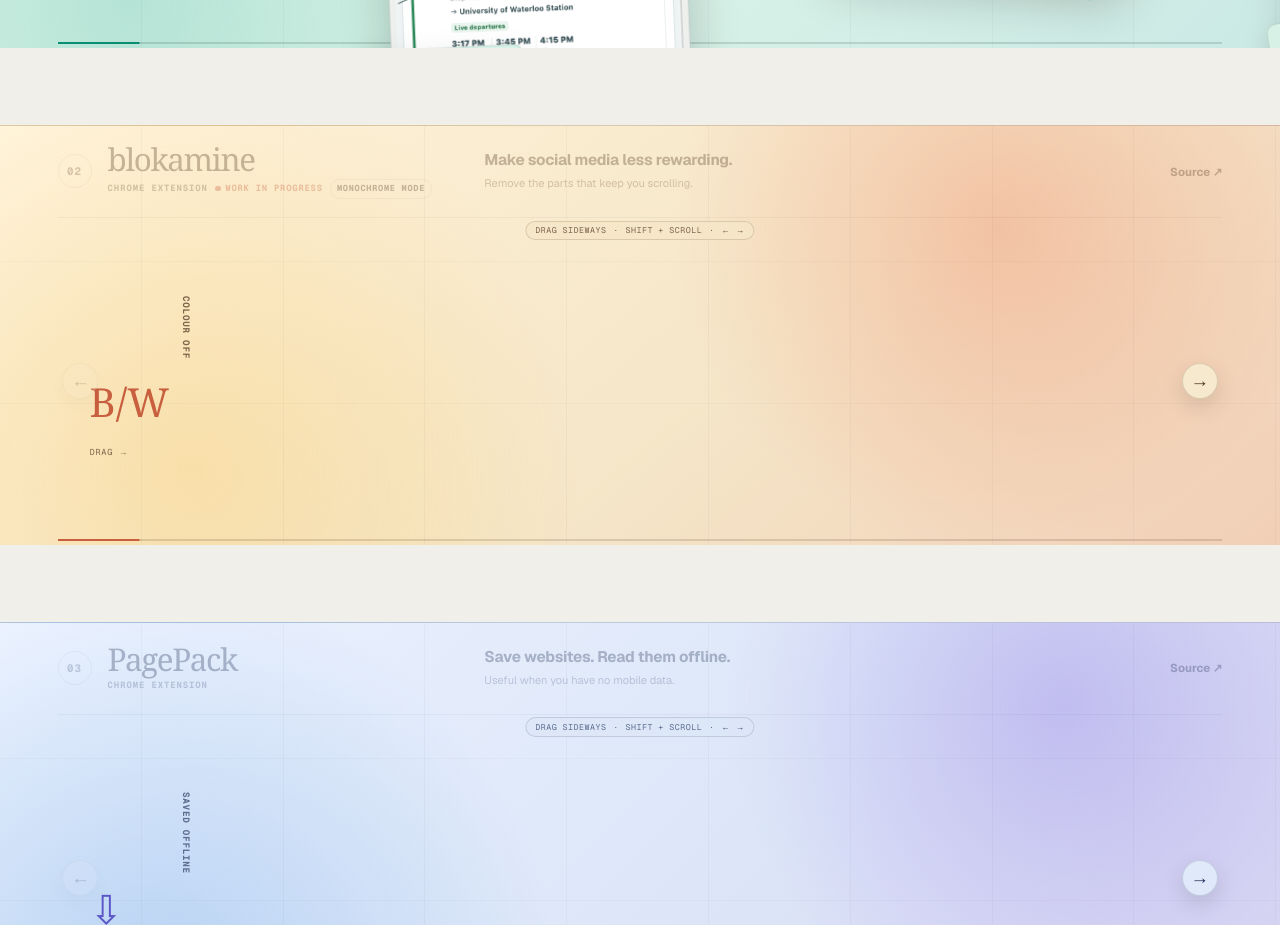
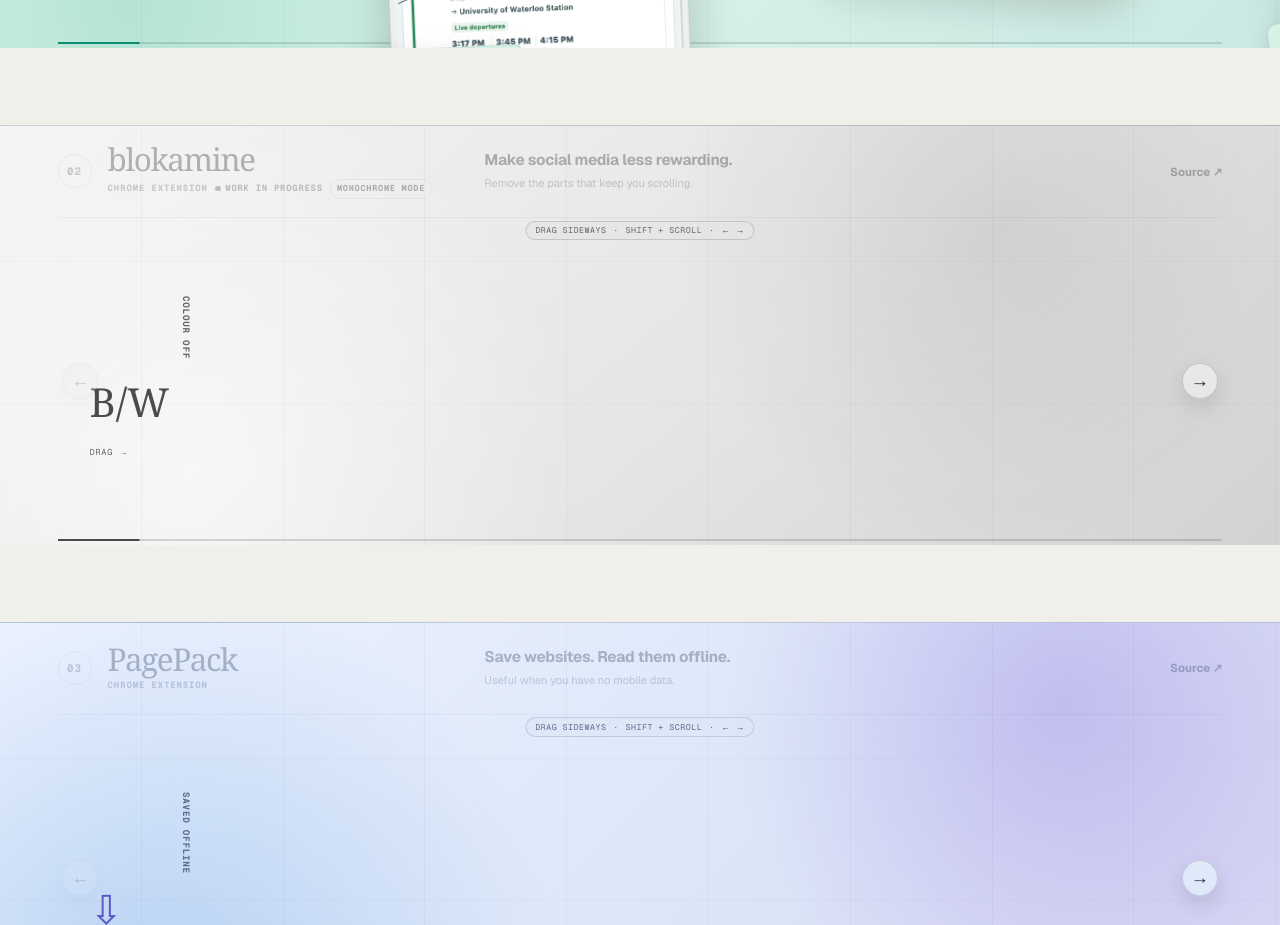
Before and after one commit to xiangthebung/personal-website, a Next.js app: page / in a window 1280 px wide. Shown: the part 900-1825 px from the top of the page. Built offline with nearby package versions, Linux system fonts and the light colour scheme.

Commit message:
Update blokamine project palette

```diff
--- a/app/globals.css
+++ b/app/globals.css
@@ -338,15 +338,15 @@ a:hover .external-arrow {
 }
 
 .project.project--paper {
-  --project-bg: #f5e6c8;
-  --project-ink: #523921;
-  --project-muted: #80664d;
-  --project-line: rgba(82, 57, 33, 0.17);
-  --project-accent: #c85f3f;
+  --project-bg: #e5e5e5;
+  --project-ink: #252525;
+  --project-muted: #686868;
+  --project-line: rgba(37, 37, 37, 0.17);
+  --project-accent: #4b4b4b;
   background:
-    radial-gradient(circle at 78% 24%, rgba(237, 116, 84, 0.3), transparent 31%),
-    radial-gradient(circle at 15% 82%, rgba(245, 190, 72, 0.28), transparent 34%),
-    linear-gradient(140deg, #fff3d9 0%, var(--project-bg) 58%, #f1cfb6 100%);
+    radial-gradient(circle at 78% 24%, rgba(0, 0, 0, 0.08), transparent 31%),
+    radial-gradient(circle at 15% 82%, rgba(255, 255, 255, 0.62), transparent 34%),
+    linear-gradient(140deg, #f4f4f4 0%, var(--project-bg) 58%, #d2d2d2 100%);
 }
 
 .project.project--black {
```
